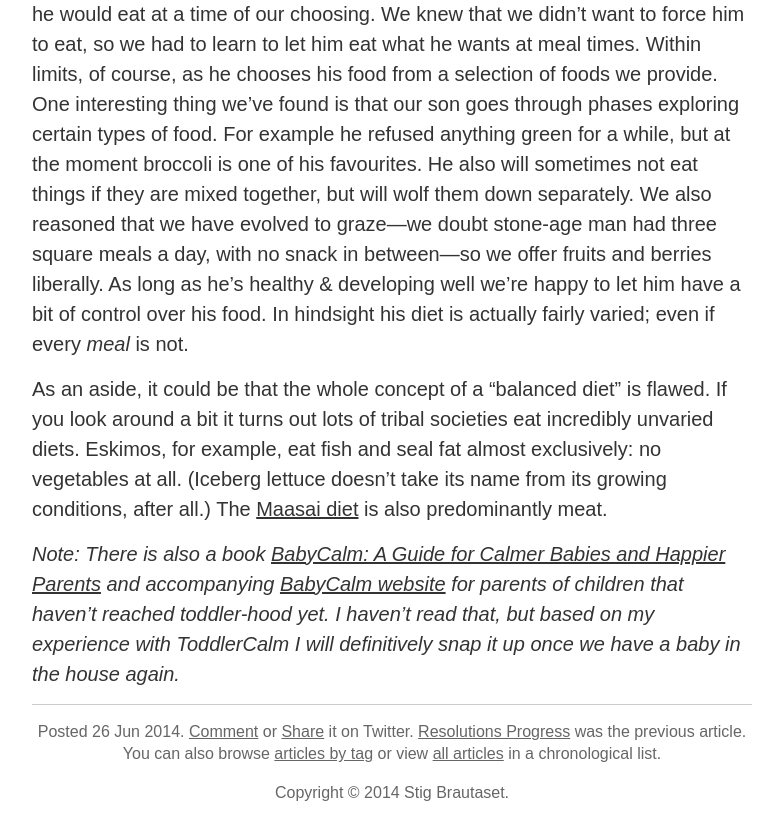
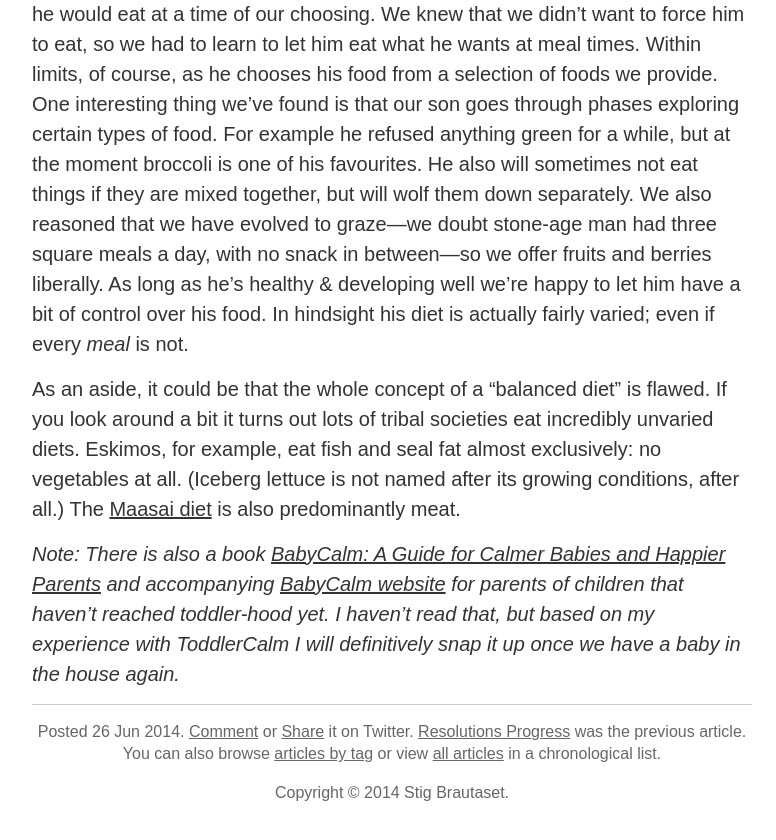
Before and after one commit to stig/www.brautaset.org, a Jekyll site: the page built from _posts/2014-06-26-toddlercalm.md, in a window 1280 px wide and 900 px high, scrolled down 1721 px. Shown: the top 840 px of the window, without its empty margins (248-1024 px from the left). Built offline with Jekyll 4.4.1, drawn with Linux system fonts in a browser that asks for light colours.

Commit message:
Tiny grammatical fix

```diff
--- a/_posts/2014-06-26-toddlercalm.md
+++ b/_posts/2014-06-26-toddlercalm.md
@@ -88,9 +88,9 @@ As an aside, it could be that the whole concept of a "balanced diet"
 is flawed. If you look around a bit it turns out lots of tribal
 societies eat incredibly unvaried diets. Eskimos, for example, eat
 fish and seal fat almost exclusively: no vegetables at all. (Iceberg
-lettuce doesn't take its name from its growing conditions, after all.)
-The [Maasai diet](http://en.wikipedia.org/wiki/Maasai_people#Diet) is
-also predominantly meat.
+lettuce is not named after its growing conditions, after all.) The
+[Maasai diet](http://en.wikipedia.org/wiki/Maasai_people#Diet) is also
+predominantly meat.
 
 *Note: There is also a book
 [BabyCalm: A Guide for Calmer Babies and Happier Parents][babybook]
```
